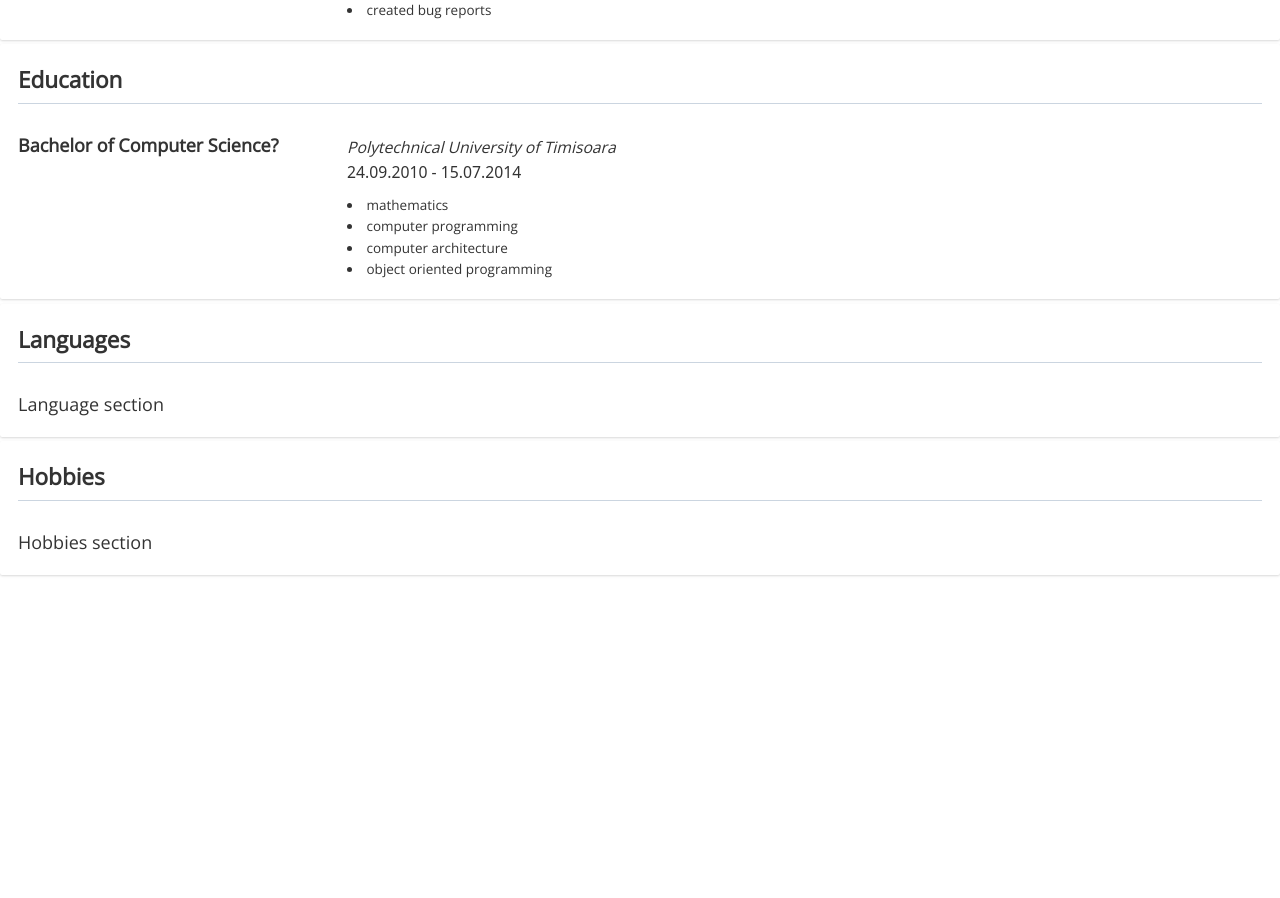
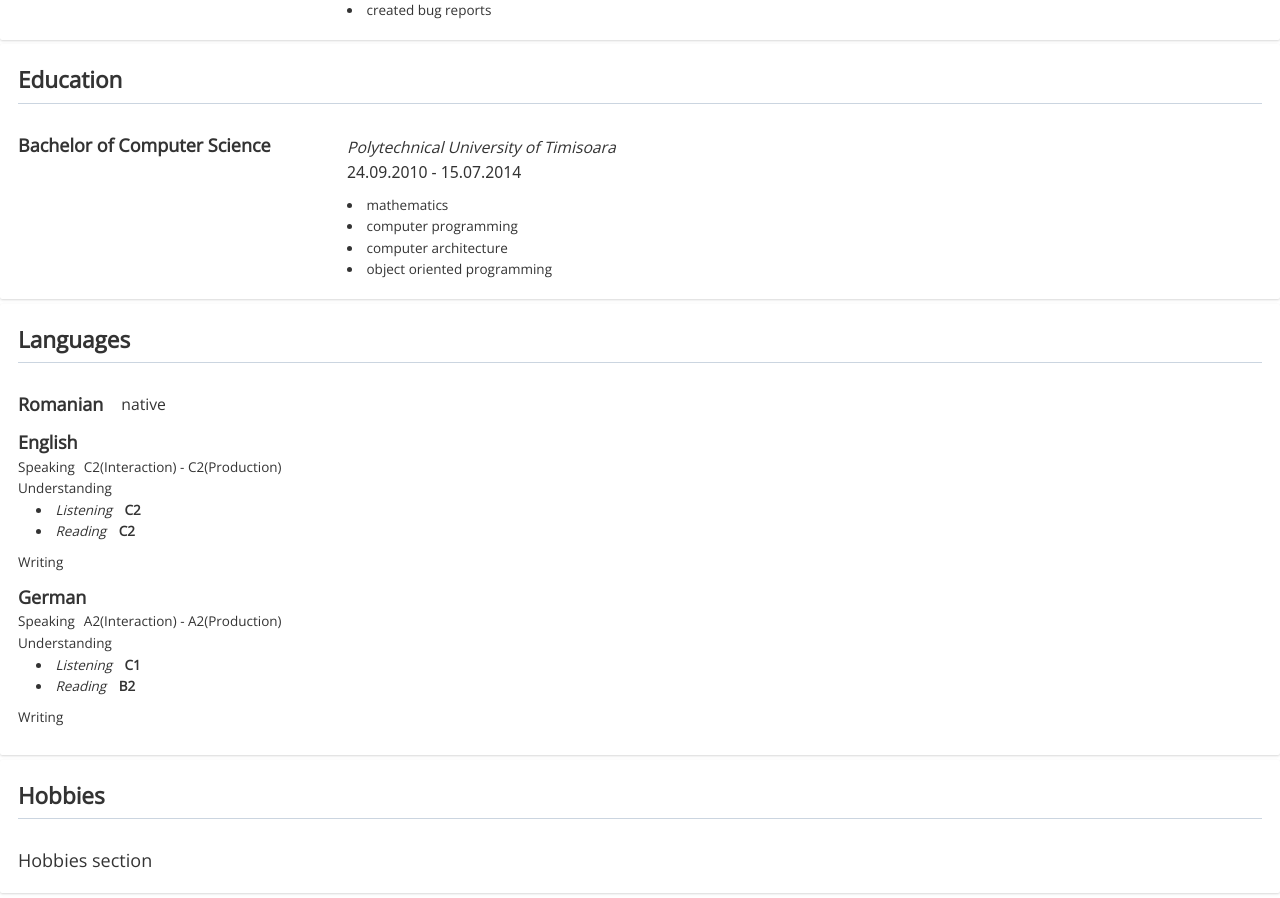
Before and after one commit to CristianIacob/resume, a Next.js app: page / in a window 1280 px wide. Shown: the part 646-1544 px from the top of the page. Before the commit the page ends 1225 px from the top, so only its background shows below. Built offline with nearby package versions, Linux system fonts and the light colour scheme.

Commit message:
Add basic language info

```diff
--- a/components/Linguistics/index.jsx
+++ b/components/Linguistics/index.jsx
@@ -1,10 +1,59 @@
 import React from "react";
 import Group from "../Group";
 
-function Linguistics() {
+const NativeLanguage = (props) => {
+  return (
+    <span className="flex flex-row items-center mb-2">
+      <h4 className="mr-4 capitalize font-bold">{props.lang}</h4>
+      <h4 className="text-sm">native</h4>
+    </span>
+  );
+};
+
+const ListItem = (props) => {
+  return (
+    <li>
+      <i className="mr-2">{props.text}</i> <b>{props.value}</b>
+    </li>
+  );
+};
+
+const Languages = (props) => {
+  return (
+    <>
+      {props.lang.map((language) => {
+        return (
+          <span className="flex flex-col mb-2">
+            <h4 className="mr-2 capitalize font-bold">{language.name}</h4>
+            <ul className="list-inside capitalize text-xs">
+              <li>
+                <span className="capitalize mr-2">speaking</span>
+                <span>{`${language.speaking.interaction}(Interaction) - ${language.speaking.production}(Production)`}</span>
+              </li>
+
+              <ul>
+                <li>understanding</li>
+                <ul className="ml-4 list-inside list-disc text-xs mb-2">
+                  <ListItem text={"listening"} value={language.understanding.listening} />
+                  <ListItem text={"reading"} value={language.understanding.reading} />
+                </ul>
+              </ul>
+              <li>writing</li>
+            </ul>
+          </span>
+        );
+      })}
+    </>
+  );
+};
+
+function Linguistics(props) {
   return (
     <Group title="Languages">
-      <section className="w-full flex items-center">Language section</section>
+      <section className="w-full flex-col items-center">
+        <NativeLanguage lang={props.data.native} />
+        <Languages lang={props.data.language} />
+      </section>
     </Group>
   );
 }
--- a/pages/index.js
+++ b/pages/index.js
@@ -12,21 +12,21 @@ import resume from "../public/resume.json";
  */
 
 function Home() {
-  const { personal, work, education } = resume;
+  const { personal, work, education, languages } = resume;
   return (
     <>
       <Head>
         <title>Cristian Iacob</title>
-        <link rel='icon' href='/favicon.ico' />
-        <link href='https://fonts.googleapis.com/css2?family=Libre+Baskerville&display=swap' rel='stylesheet' />
-        <link href='https://fonts.googleapis.com/css2?family=Open+Sans:wght@300;400&display=swap' rel='stylesheet' />
+        <link rel="icon" href="/favicon.ico" />
+        <link href="https://fonts.googleapis.com/css2?family=Libre+Baskerville&display=swap" rel="stylesheet" />
+        <link href="https://fonts.googleapis.com/css2?family=Open+Sans:wght@300;400&display=swap" rel="stylesheet" />
       </Head>
 
       <Layout>
         <PersonalInfo data={personal} />
         <Experience data={work} />
         <Education data={education} />
-        <Linguistics />
+        <Linguistics data={languages} />
         <Hobbies />
       </Layout>
     </>
--- a/public/resume.json
+++ b/public/resume.json
@@ -40,20 +40,37 @@
       "endDate": "15.07.2014",
       "description": "something about the university",
       "skills": ["mathematics", "computer programming", "computer architecture", "object oriented programming"],
-      "award": "Bachelor of Computer Science?"
+      "award": "Bachelor of Computer Science"
     }
   ],
-  "language": {
-    "native": "Romanian",
-    "understanding": {
-      "listening": [{ "english": "C2" }, { "german": "C1" }],
-      "reading": [{ "english": "C2" }, { "german": "B2" }]
-    },
-    "speaking": {
-      "spoken interaction": [{ "english": "C2" }, { "german": "A2" }],
-      "spoken production": [{ "english": "C2" }, { "german": "A2" }]
-    },
-    "writing": ["C1", "B1"]
+  "languages": {
+    "native": "romanian",
+    "language": [
+      {
+        "name": "english",
+        "understanding": {
+          "listening": "C2",
+          "reading": "C2"
+        },
+        "speaking": {
+          "interaction": "C2",
+          "production": "C2"
+        },
+        "writing": "C1"
+      },
+      {
+        "name": "german",
+        "understanding": {
+          "listening": "C1",
+          "reading": "B2"
+        },
+        "speaking": {
+          "interaction": "A2",
+          "production": "A2"
+        },
+        "writing": "B1"
+      }
+    ]
   },
   "skills": {
     "soft-skills": [
```
